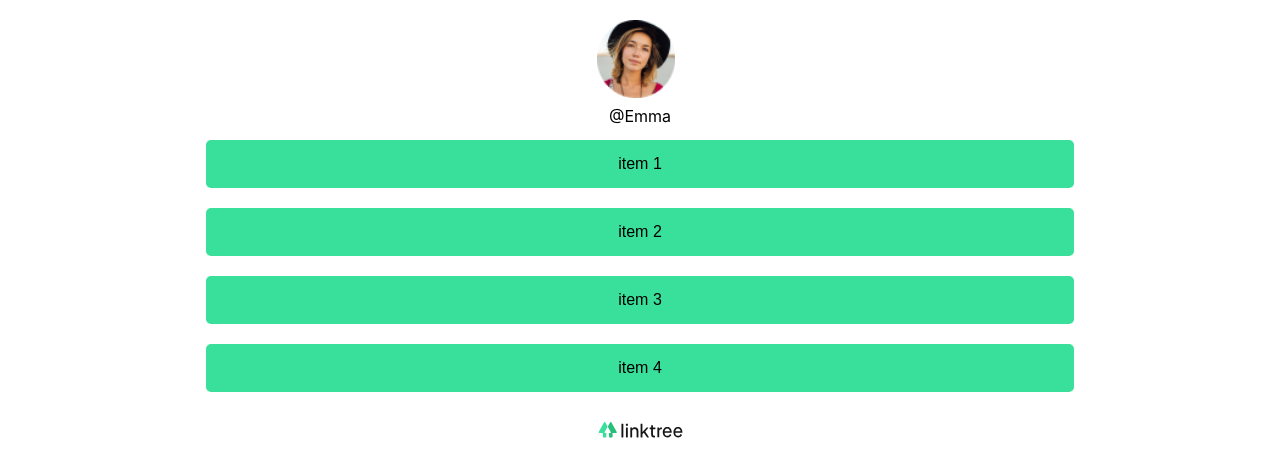
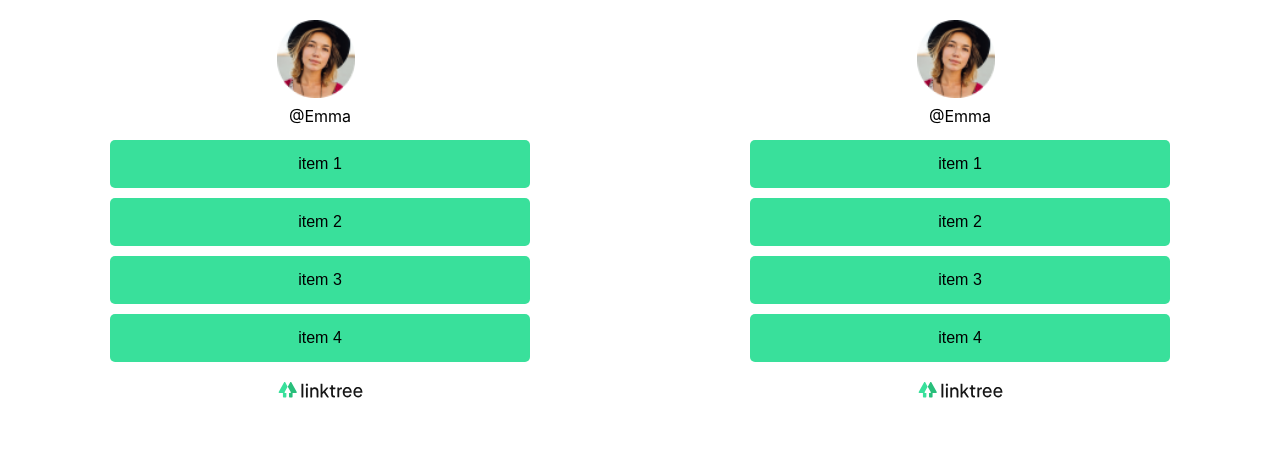
Before and after one commit to luZheng-1122/LinktreeTest, a React (Create React App) app: page / in a window 1280 px wide. Shown: the top 476 px of the page. Built offline with nearby package versions, Linux system fonts and the light colour scheme.

Commit message:
feat(event): implement event list.

```diff
--- a/src/App.tsx
+++ b/src/App.tsx
@@ -3,6 +3,7 @@ import { ThemeProvider } from 'styled-components';
 import COLOR from './styles/color';
 import { Container } from './styles/styledComponents';
 import ClassicList from './components/ClassicList';
+import EventList from './components/EventList';
 import './App.css';
 
 type ThemeType = {
@@ -13,7 +14,7 @@ type ThemeType = {
 
 const defaultTheme: ThemeType = {
   primary: COLOR.GREEN,
-  background: COLOR.GRAY,
+  background: COLOR.GREY_LIGHT,
   text: COLOR.BLACK,
 };
 function App() {
@@ -23,6 +24,7 @@ function App() {
     <ThemeProvider theme={{ colors: theme }}>
       <Container>
         <ClassicList />
+        <EventList />
       </Container>
     </ThemeProvider>
   );
--- /dev/null
+++ b/src/components/EventList.tsx
@@ -0,0 +1,220 @@
+import React, { useState } from 'react';
+import styled from 'styled-components';
+import { List, Logo, Pragraph1, Pragraph2 } from '../styles/styledComponents';
+import ProfileIcon from './ProfileIcon';
+import LinkButton from './LinkButton';
+import profilePNG from '../assets/profile-picture.png';
+import logo from '../assets/logo.svg';
+import rightArrow from '../assets/icons/arrow.svg';
+import bySongKick from '../assets/icons/by-songkick-wordmark.svg';
+type Props = {};
+
+const EventListData = {
+  profile: {
+    name: 'Emma',
+    icon: profilePNG,
+  },
+  list: [
+    {
+      title: 'item 1',
+      panelList: [
+        {
+          date: 'Fri, 01 Feb 2022',
+          venue: 'Venue Name 1',
+          city: 'Sydney',
+          isSold: false,
+          url: 'https://www.songkick.com/live-stream-concerts/40197193-ed-sheeran',
+        },
+        {
+          date: 'Sat, 02 Feb 2022',
+          venue: 'Venue Name 2',
+          city: 'Sydney',
+          isSold: true,
+          url: 'https://www.songkick.com/live-stream-concerts/40197193-ed-sheeran',
+        },
+        {
+          date: 'Sun, 03 Feb 2022',
+          venue: 'Venue Name 3',
+          city: 'Melbourne',
+          isSold: false,
+          url: 'https://www.songkick.com/live-stream-concerts/40197193-ed-sheeran',
+        },
+        {
+          date: 'Mon, 04 Feb 2022',
+          venue: 'Venue Name 4',
+          city: 'Melbourne',
+          isSold: false,
+          url: 'https://www.songkick.com/live-stream-concerts/40197193-ed-sheeran',
+        },
+        {
+          date: 'Sun, 03 Feb 2022',
+          venue: 'Venue Name 3',
+          city: 'Melbourne',
+          isSold: false,
+          url: 'https://www.songkick.com/live-stream-concerts/40197193-ed-sheeran',
+        },
+        {
+          date: 'Mon, 04 Feb 2022',
+          venue: 'Venue Name 4',
+          city: 'Melbourne',
+          isSold: false,
+          url: 'https://www.songkick.com/live-stream-concerts/40197193-ed-sheeran',
+        },
+      ],
+    },
+    {
+      title: 'item 2',
+      panelList: [
+        {
+          date: 'Sat, 02 Feb 2022',
+          venue: 'Venue Name 2',
+          city: 'Sydney',
+          isSold: true,
+          url: 'https://www.songkick.com/live-stream-concerts/40197193-ed-sheeran',
+        },
+      ],
+    },
+    {
+      title: 'item 3',
+      panelList: [
+        {
+          date: 'Sun, 03 Feb 2022',
+          venue: 'Venue Name 3',
+          city: 'Melbourne',
+          isSold: false,
+          url: 'https://www.songkick.com/live-stream-concerts/40197193-ed-sheeran',
+        },
+      ],
+    },
+    {
+      title: 'item 4',
+      panelList: [
+        {
+          date: 'Mon, 04 Feb 2022',
+          venue: 'Venue Name 4',
+          city: 'Melbourne',
+          isSold: false,
+          url: 'https://www.songkick.com/live-stream-concerts/40197193-ed-sheeran',
+        },
+      ],
+    },
+  ],
+};
+
+const EventList: React.FC<Props> = (props) => {
+  const [selectedIndex, setSelectedIndex] = useState(-1);
+  return (
+    <List>
+      <ProfileIcon
+        name={EventListData.profile.name}
+        icon={EventListData.profile.icon}
+      />
+      {EventListData.list.map((item, index) => (
+        <>
+          <LinkButton
+            title={selectedIndex === index ? 'Shows' : item.title}
+            onClick={() => {
+              if (selectedIndex === index) {
+                setSelectedIndex(-1);
+              } else setSelectedIndex(index);
+            }}
+          />
+          {selectedIndex === index && <EventPanel panelList={item.panelList} />}
+        </>
+      ))}
+      <Logo src={logo} alt={'LinkTree Logo'} />
+    </List>
+  );
+};
+
+const EventPanel: React.FC<{
+  panelList: Array<{
+    date: string;
+    venue: string;
+    city: string;
+    isSold: boolean;
+    url: string;
+  }>;
+}> = (props) => {
+  return (
+    <>
+      <PanelContainer>
+        {props.panelList.map((panelItem) => {
+          return (
+            <PanelItem
+              href={panelItem.isSold ? 'javascript:void(0)' : panelItem.url}
+            >
+              <EventDateLocation>
+                {/* TODO: import moment.js package to format the date */}
+                <Pragraph1>{panelItem.date}</Pragraph1>
+                <Pragraph2>{`${panelItem.venue}, ${panelItem.city}`}</Pragraph2>
+              </EventDateLocation>
+              <EventSell>
+                {panelItem.isSold ? (
+                  <Pragraph2>{'Sold Out'}</Pragraph2>
+                ) : (
+                  <RightArrowImg src={rightArrow} alt={'right arrow'} />
+                )}
+              </EventSell>
+            </PanelItem>
+          );
+        })}
+      </PanelContainer>
+      <SongKickPanel>
+        <img
+          src={bySongKick}
+          width={'30%'}
+          height={'auto'}
+          alt={'song kick logo'}
+        />
+      </SongKickPanel>
+    </>
+  );
+};
+
+const PanelContainer = styled.div`
+  width: 70%;
+  height: 280px;
+  display: flex;
+  flex-direction: column;
+  background-color: ${(props) => props.theme.colors.background};
+  overflow: scroll;
+  overflow-x: hidden;
+`;
+
+const PanelItem = styled.a`
+  display: flex;
+  justify-content: space-between;
+  margin-left: 10px;
+  border-bottom: 1px solid ${(props) => props.theme.colors.black};
+  text-decoration: none;
+  color: inherit;
+  cursor: default;
+`;
+
+const SongKickPanel = styled.div`
+  display: flex;
+  width: 70%;
+  background-color: ${(props) => props.theme.colors.background};
+  justify-content: center;
+  align-items: center;
+  padding: 15px 0;
+`;
+
+const EventDateLocation = styled.div`
+  display: flex;
+  flex-direction: column;
+  align-items: flex-start;
+`;
+
+const EventSell = styled.div`
+  display: flex;
+  align-items: center;
+  margin-right: 5px;
+`;
+
+const RightArrowImg = styled.img`
+  transform: rotate(270deg);
+`;
+
+export default EventList;
--- a/src/components/LinkButton.tsx
+++ b/src/components/LinkButton.tsx
@@ -20,7 +20,7 @@ const LinkButtonStyle = styled.button`
   height: 48px;
   background-color: ${(props) => props.theme.colors.primary};
   border: none;
-  margin: 10px;
+  margin-top: 10px;
   border-radius: 5px;
   cursor: pointer;
 
--- a/src/styles/color.ts
+++ b/src/styles/color.ts
@@ -1,6 +1,5 @@
 export default {
   BLACK: '#263238',
-  GRAY: '#DADEE0',
+  GREY_LIGHT: '#F5F7F8',
   GREEN: '#39E09B',
-  GREEN_HOVERED: '#4caf50',
 };
--- a/src/styles/styledComponents.ts
+++ b/src/styles/styledComponents.ts
@@ -1,5 +1,5 @@
 import styled from 'styled-components';
-import COLOR from './color';
+// TODO: load font family from Google Font API
 
 export const Container = styled.div`
   display: flex;
@@ -22,6 +22,14 @@ export const Pragraph1 = styled.p`
   text-align: center;
 `;
 
+export const Pragraph2 = styled.p`
+  font-size: 12px;
+  line-height: 24px;
+  color: ${(props) => props.theme.colors.black};
+  margin: 0px;
+  text-align: center;
+`;
+
 export const Logo = styled.img`
   margin-top: 20px;
 `;
```
